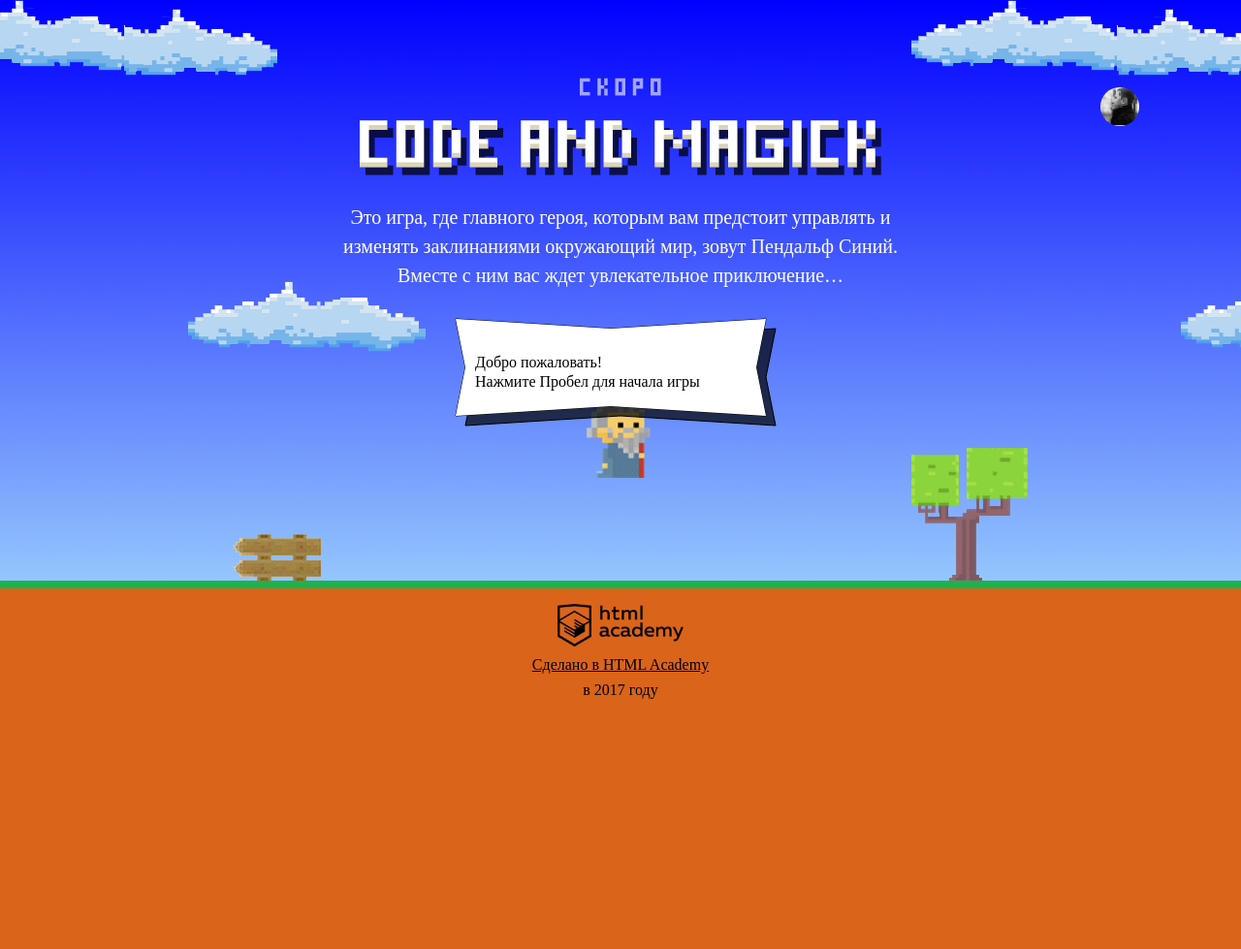
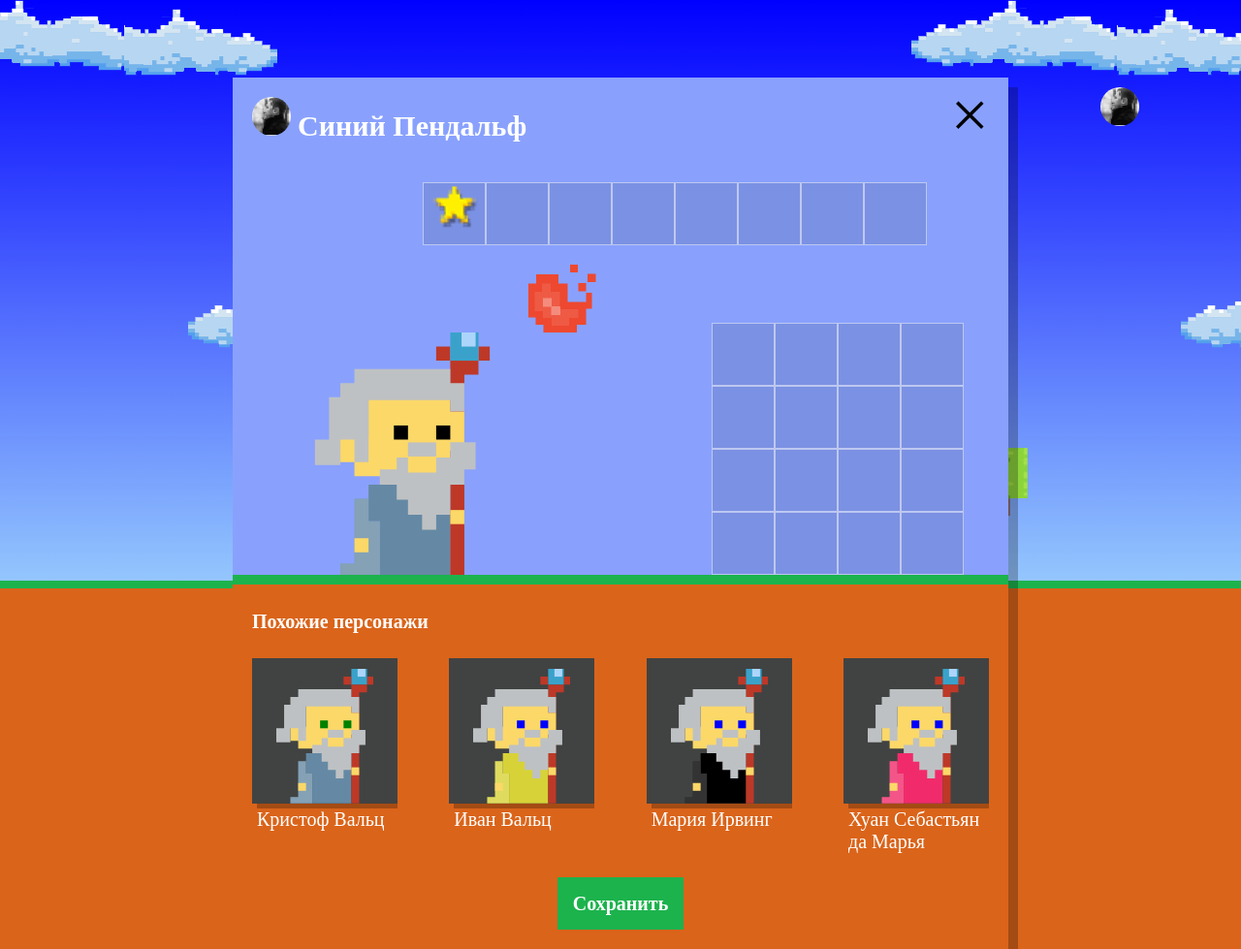
Before and after one commit to arcticstormx/561605-code-and-magick-20, a website: page index.html in a window 1280 px wide. Shown: the whole page at 97% size. Before the commit the page ends 800 px from the top, so only its background shows below. Drawn offline with Linux system fonts and the light colour scheme; a web font is replaced by a local one.

Commit message:
Add setup.js

```diff
--- a/index.html
+++ b/index.html
@@ -197,6 +197,7 @@
       return height / 3;
     }
 </script>
+<script src="js/setup.js"></script>
 <script src="js/stat.js"></script>
 <script src="js/game.js"></script>
 </body>
--- /dev/null
+++ b/js/setup.js
@@ -0,0 +1,86 @@
+"use strict";
+
+
+var FNAMES = [
+  "Иван",
+  "Хуан Себастьян",
+  "Мария",
+  "Кристоф",
+  "Виктор",
+  "Юлия",
+  "Люпита",
+  "Вашингтон"
+];
+var LNAMES = [
+  "да Марья",
+  "Верон",
+  "Мирабелла",
+  "Вальц",
+  "Онопко",
+  "Топольницкая",
+  "Нионго",
+  "Ирвинг"
+];
+var COAT_COLORS = [
+  "rgb(101, 137, 164)",
+  "rgb(241, 43, 107)",
+  "rgb(146, 100, 161)",
+  "rgb(56, 159, 117)",
+  "rgb(215, 210, 55)",
+  "rgb(0, 0, 0)"
+];
+var EYES_COLORS = [
+  "black",
+  "red",
+  "blue",
+  "yellow",
+  "green"
+];
+
+var setup = document.querySelector(".setup");
+var setupSimilar = document.querySelector(".setup-similar");
+var setupList = document.querySelector(".setup-similar-list");
+var wizardTemplate = document.getElementById("similar-wizard-template").content;
+
+var getRandomElement = function(arr) {
+  return arr[Math.floor(Math.random() * (arr.length))];
+};
+var createWizard = function(fnames, lnames, coatColors, eyesColors) {
+  debugger;
+  var wizard = {};
+  wizard.name = getRandomElement(fnames) + " " + getRandomElement(lnames);
+  wizard.coatColor = getRandomElement(coatColors);
+  wizard.eyesColor = getRandomElement(eyesColors);
+  return wizard;
+};
+var createWizardElement = function(wizard) {
+  var clone = wizardTemplate.cloneNode(true);
+  var wizardName = clone.querySelector(".setup-similar-label");
+  var wizardCoat = clone.querySelector(".wizard-coat");
+  var wizardEyes = clone.querySelector(".wizard-eyes");
+
+  wizardName.textContent = wizard.name;
+  wizardCoat.style.fill = wizard.coatColor;
+  wizardEyes.style.fill = wizard.eyesColor;
+
+  return clone;
+};
+
+var wizardsArr = [];
+
+setup.classList.remove("hidden");
+
+for (var i = 0; i < 4; i++) {
+  wizardsArr.push(createWizard(FNAMES, LNAMES, COAT_COLORS, EYES_COLORS));
+};
+
+var fragment = document.createDocumentFragment();
+
+wizardsArr.forEach(function(wizardObj) {
+  var element = createWizardElement(wizardObj);
+  fragment.appendChild(element);
+});
+
+setupList.appendChild(fragment);
+
+setupSimilar.classList.remove("hidden");
```
